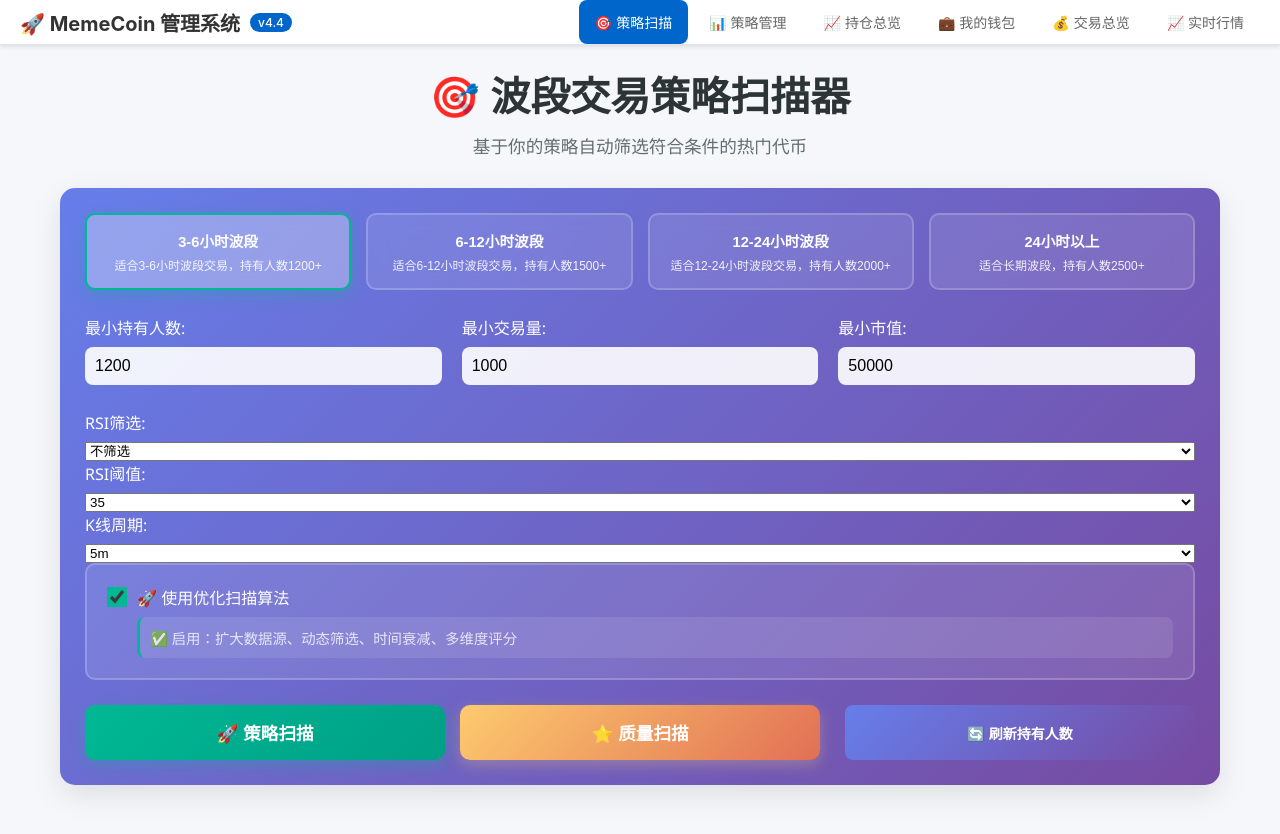
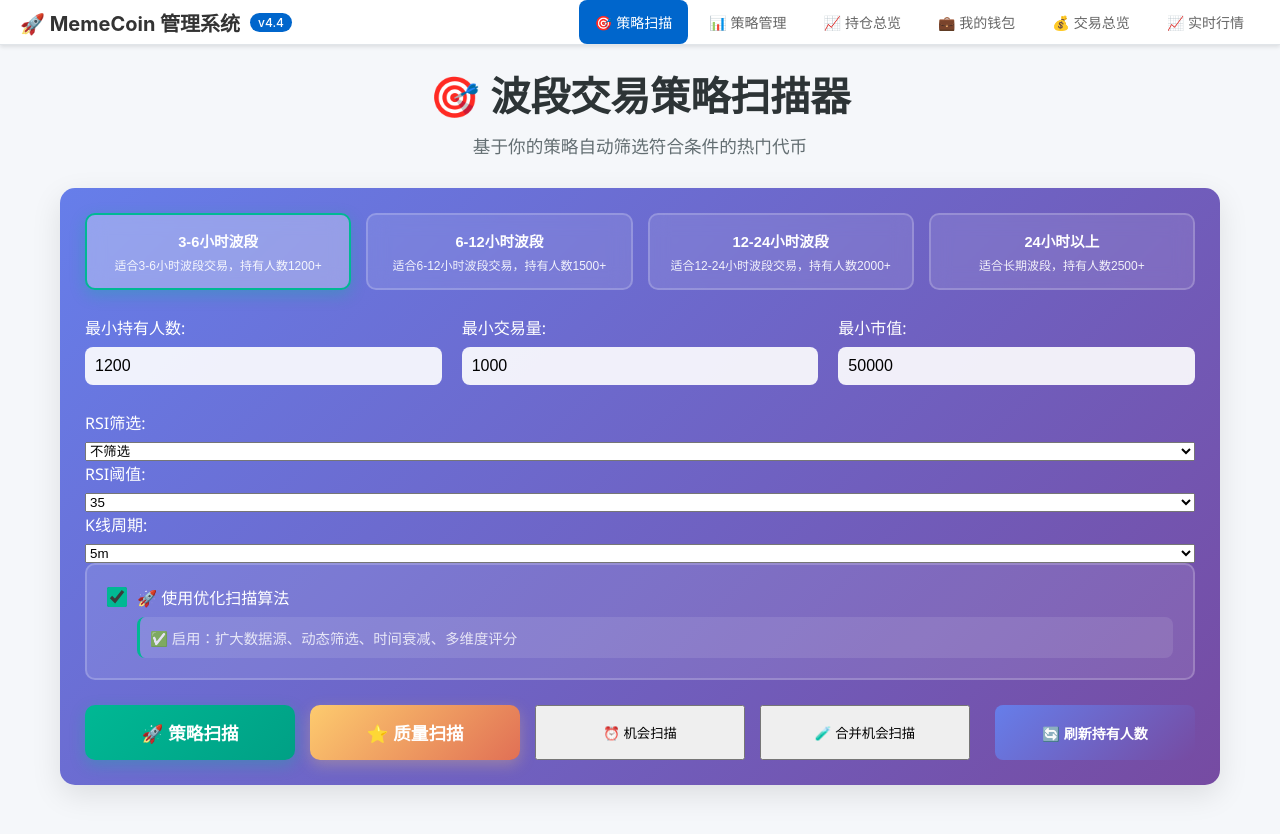
Before and after one commit to ricohrh/dbot-frontend, a React (Create React App) app: page / in a window 1280 px wide. Built offline with nearby package versions, Linux system fonts and the light colour scheme.

Commit message:
自动更新: 2025-08-29 07:24:38

```diff
--- a/src/components/StrategyScanner/StrategyScanner.js
+++ b/src/components/StrategyScanner/StrategyScanner.js
@@ -1376,6 +1376,12 @@ const StrategyScanner = () => {
             <button className="quality-scan-btn" onClick={handleScanQuality} disabled={qualityLoading}>
               {qualityLoading ? '🔄 扫描中...' : '⭐ 质量扫描'}
             </button>
+            <button className="opportunity-scan-btn" onClick={handleScanOpportunities} disabled={opportunitiesLoading}>
+              {opportunitiesLoading ? '🔄 扫描中...' : '⏰ 机会扫描'}
+            </button>
+            <button className="combined-scan-btn" onClick={handleScanAllOpportunities} disabled={opportunitiesLoading}>
+              {opportunitiesLoading ? '🔄 合并扫描中...' : '🧪 合并机会扫描'}
+            </button>
             <button className="force-refresh-btn" onClick={forceRefreshAllHolders} title="强制刷新所有持有人数">
               🔄 刷新持有人数
             </button>
```
